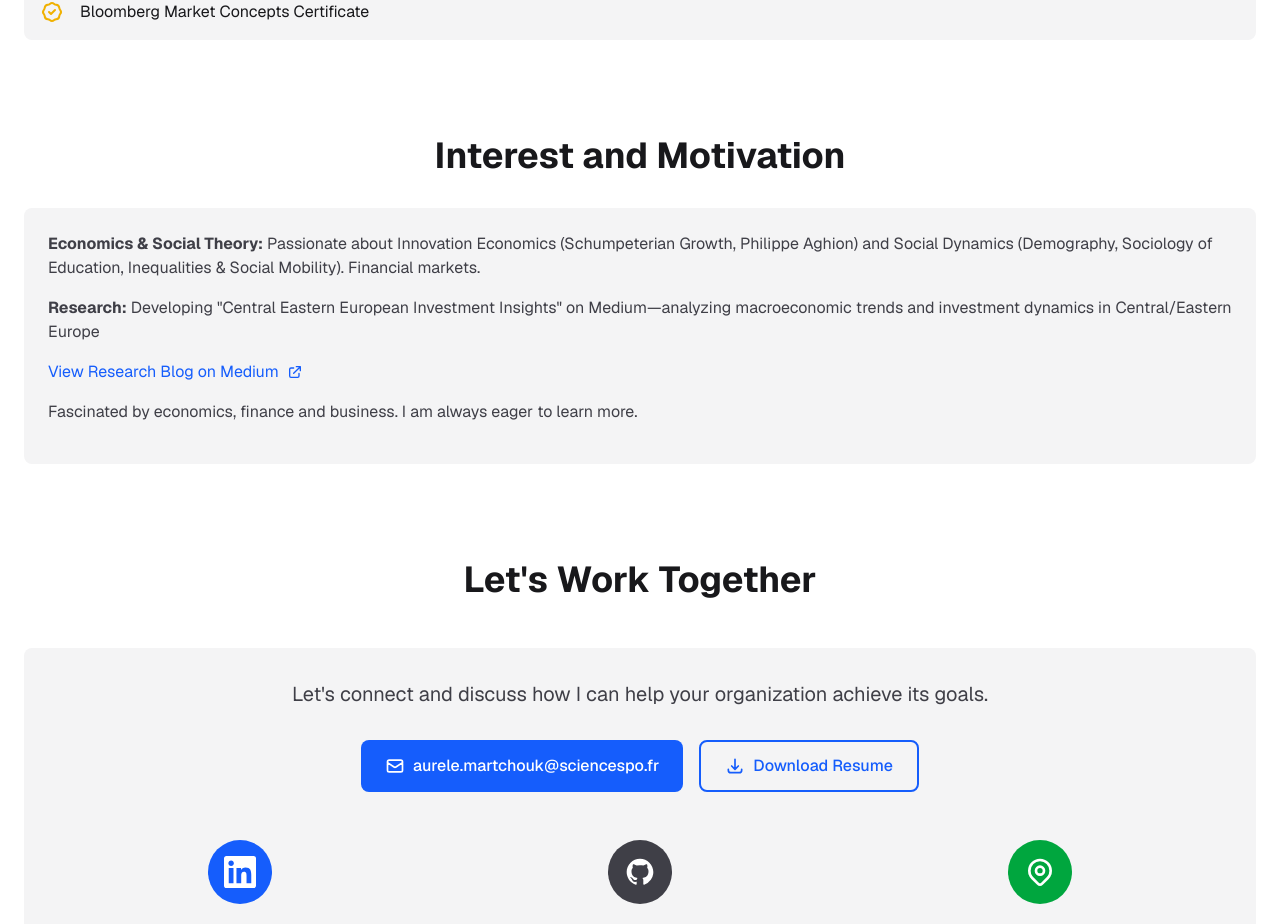
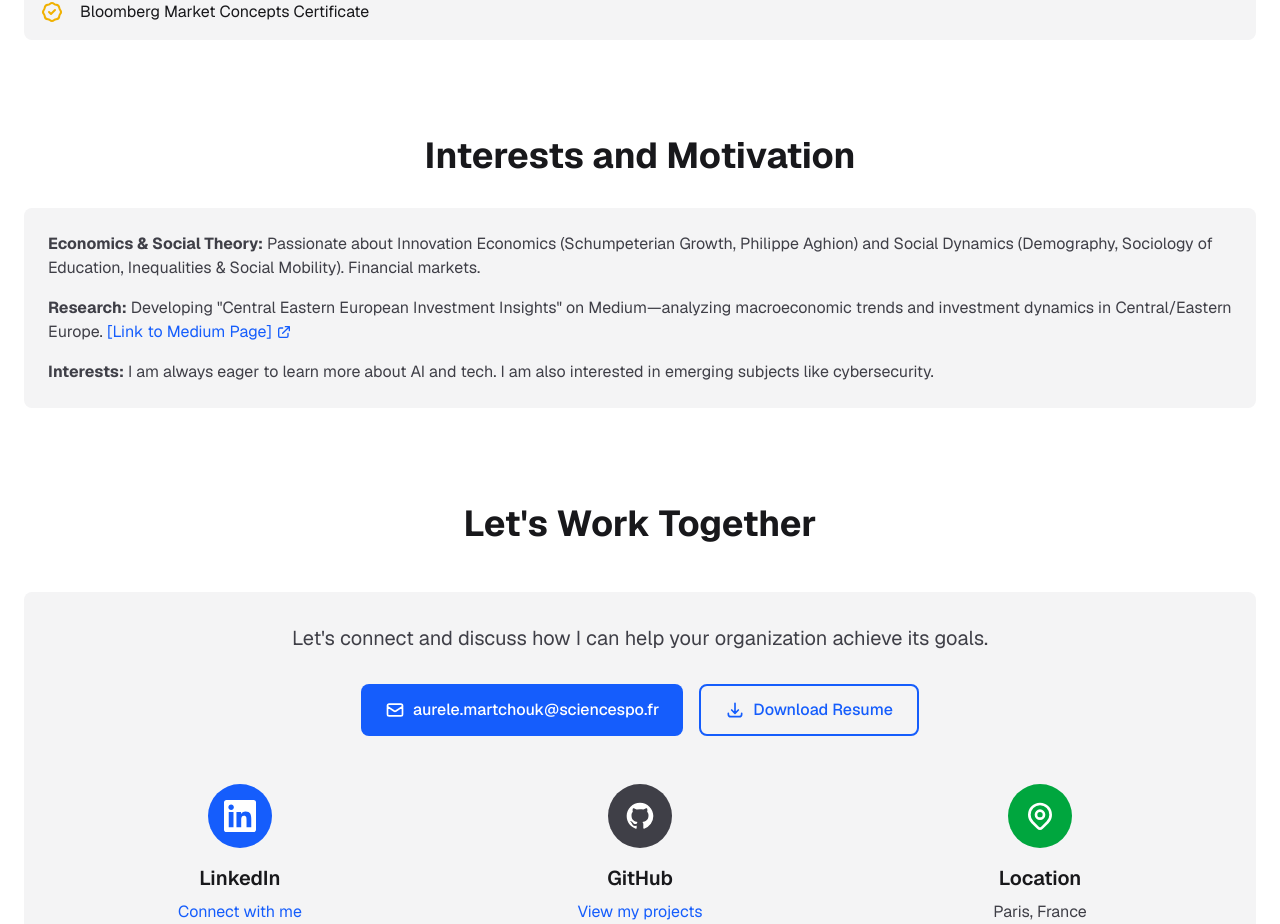
Before and after one commit to chrzsyne/aumartchouk, a Next.js app: page / in a window 1280 px wide. Shown: the part 3952-4876 px from the top of the page. Built offline with nearby package versions, Linux system fonts and the light colour scheme.

Commit message:
Update resume link, rename section to 'Interests and Motivation', and update content with new interests

```diff
--- a/app/page.tsx
+++ b/app/page.tsx
@@ -37,7 +37,7 @@ export default function Home() {
                 </p>
                 <div className="flex flex-wrap gap-4 justify-center md:justify-start">
                   <a
-                    href="https://drive.google.com/file/d/1r89-6DhbusrBLmqAeHWpAPW2Io0G3VeQ/view?usp=sharing"
+                    href="https://drive.google.com/file/d/1yqQMbSL8gnaGh7OjY2UI4auleP-lnPid/view?usp=sharing"
                     target="_blank"
                     rel="noopener noreferrer"
                     className="px-6 py-3 bg-blue-600 hover:bg-blue-700 text-white rounded-lg font-medium transition-colors"
@@ -457,7 +457,7 @@ export default function Home() {
         </Section>
 
         {/* Interests Section */}
-        <Section id="about" title="Interest and Motivation">
+        <Section id="about" title="Interests and Motivation">
           <div className="bg-zinc-100 dark:bg-[#2d3748] rounded-lg p-6">
             <p className="text-zinc-700 dark:text-white mb-4">
               <strong>Economics & Social Theory:</strong> Passionate about Innovation Economics (Schumpeterian Growth, Philippe Aghion)
@@ -465,21 +465,21 @@ export default function Home() {
             </p>
             <p className="text-zinc-700 dark:text-white mb-4">
               <strong>Research:</strong> Developing "Central Eastern European Investment Insights" on Medium—analyzing macroeconomic trends
-              and investment dynamics in Central/Eastern Europe
-            </p>
+              and investment dynamics in Central/Eastern Europe.
               <a
                 href="https://medium.com/@central_european_invest"
                 target="_blank"
                 rel="noopener noreferrer"
-              className="text-blue-600 dark:text-blue-400 hover:underline inline-flex items-center gap-2 mb-4"
+                className="text-blue-600 dark:text-blue-400 hover:underline inline-flex items-center gap-1 ml-1"
               >
-              View Research Blog on Medium
+                [Link to Medium Page]
                 <svg className="w-4 h-4" fill="none" stroke="currentColor" viewBox="0 0 24 24">
                   <path strokeLinecap="round" strokeLinejoin="round" strokeWidth={2} d="M10 6H6a2 2 0 00-2 2v10a2 2 0 002 2h10a2 2 0 002-2v-4M14 4h6m0 0v6m0-6L10 14" />
                 </svg>
               </a>
-            <p className="text-zinc-700 dark:text-white mb-4">
-              Fascinated by economics, finance and business. I am always eager to learn more.
+            </p>
+            <p className="text-zinc-700 dark:text-white">
+              <strong>Interests:</strong> I am always eager to learn more about AI and tech. I am also interested in emerging subjects like cybersecurity.
             </p>
           </div>
         </Section>
@@ -505,7 +505,7 @@ export default function Home() {
                   aurele.martchouk@sciencespo.fr
                 </a>
                 <a
-                  href="https://drive.google.com/file/d/1r89-6DhbusrBLmqAeHWpAPW2Io0G3VeQ/view?usp=sharing"
+                  href="https://drive.google.com/file/d/1yqQMbSL8gnaGh7OjY2UI4auleP-lnPid/view?usp=sharing"
                   target="_blank"
                   rel="noopener noreferrer"
                   className="px-6 py-3 border-2 border-blue-600 text-blue-600 dark:border-blue-400 dark:text-blue-400 hover:bg-blue-50 dark:hover:bg-blue-900/20 rounded-lg font-medium transition-colors inline-flex items-center gap-2"
```
Lines whose indentation alone changed are shown as unchanged.
